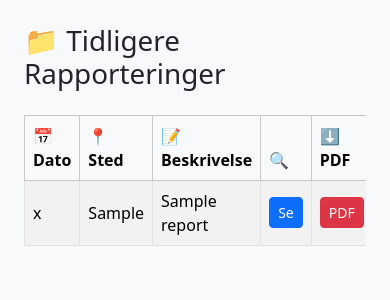
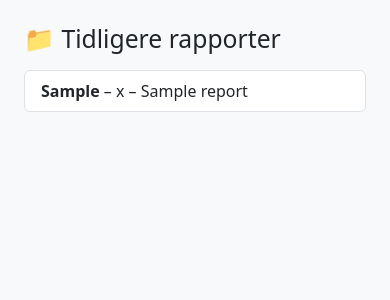
Before and after one commit to Simonsen9430/bjaergningsrapport---v2, a Flask app: page /rapporter in a window 390 px wide. Shown: the part 66-366 px from the top of the page. Run offline with Flask 3, Linux system fonts and the light colour scheme; a user stored in the database is signed in; tables that the repository leaves empty hold one stand-in row (values such as "Sample post").

Commit message:
Opdaterer rapporter.html med base.html og responsivt design

```diff
--- a/templates/rapporter.html
+++ b/templates/rapporter.html
@@ -2,36 +2,14 @@
 
 {% block content %}
 <div class="container mt-4">
-    <h1 class="mb-4">📁 Tidligere Rapporteringer</h1>
-
+    <h2>📁 Tidligere rapporter</h2>
     {% if reports %}
-        <div class="table-responsive">
-            <table class="table table-bordered table-striped align-middle">
-                <thead class="table-light">
-                    <tr>
-                        <th scope="col">📅 Dato</th>
-                        <th scope="col">📍 Sted</th>
-                        <th scope="col">📝 Beskrivelse</th>
-                        <th scope="col">🔍</th>
-                        <th scope="col">⬇️ PDF</th>
-                    </tr>
-                </thead>
-                <tbody>
-                    {% for id, timestamp, location, subject in reports %}
-                    <tr>
-                        <td>{{ timestamp[:16].replace('T', ' ') }}</td>
-                        <td>{{ location }}</td>
-                        <td>{{ subject }}</td>
-                        <td>
-                            <a href="{{ url_for('vis_rapport', report_id=id) }}" class="btn btn-primary btn-sm">Se</a>
-                        </td>
-                        <td>
-                            <a href="{{ url_for('download_pdf', report_id=id) }}" class="btn btn-danger btn-sm">PDF</a>
-                        </td>
-                    </tr>
-                    {% endfor %}
-                </tbody>
-            </table>
+        <div class="list-group mt-3">
+            {% for report in reports %}
+                <a href="{{ url_for('vis_rapport', report_id=report[0]) }}" class="list-group-item list-group-item-action">
+                    <strong>{{ report[2] }}</strong> – {{ report[1][:16].replace('T', ' ') }} – {{ report[3] }}
+                </a>
+            {% endfor %}
         </div>
     {% else %}
         <p>Ingen rapporter oprettet endnu.</p>
```
